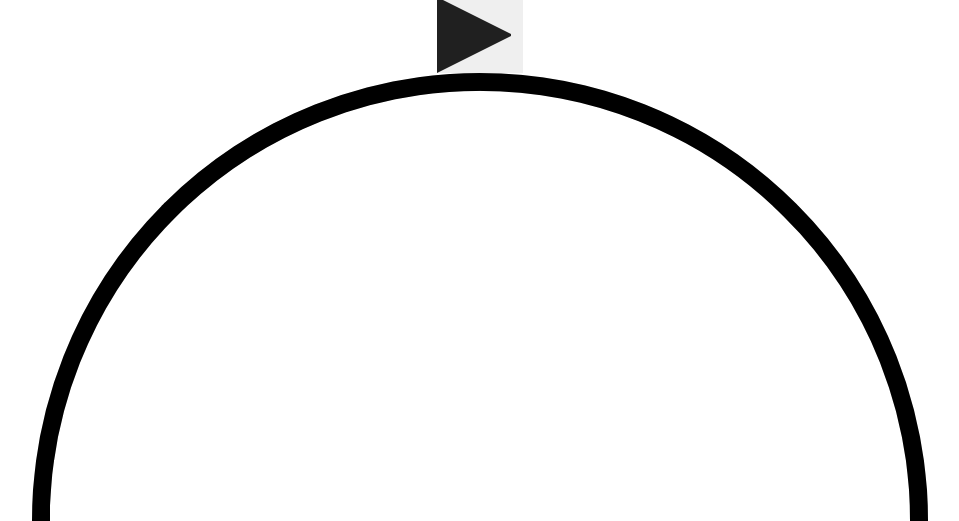
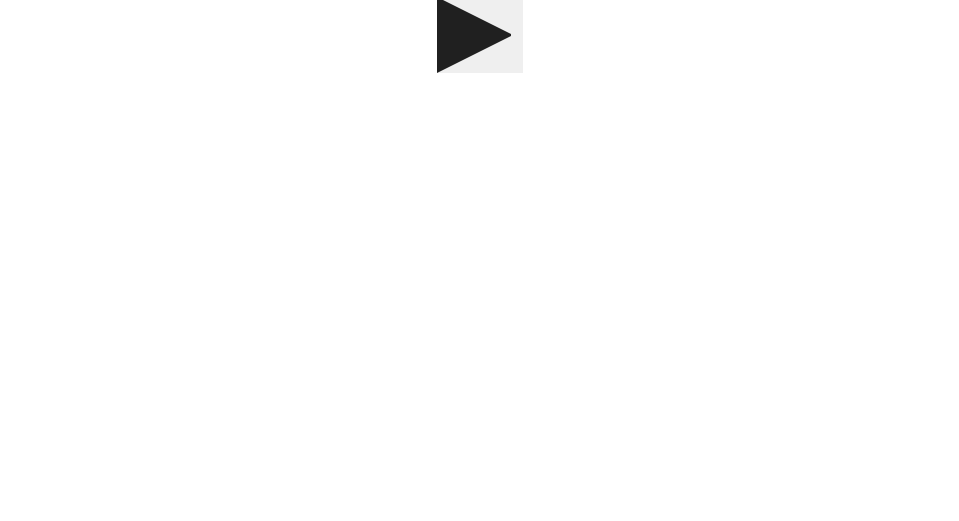
Before and after one commit to zackcarlson/pomodoro, a plain HTML site: page index.html in a window 1280 px wide. Shown: the part 279-800 px from the top of the page, without its empty margins (160-1119 px from the left). Drawn offline with nearby package versions, Linux system fonts and the light colour scheme.

Commit message:
Remove progress bar

```diff
--- a/index.html
+++ b/index.html
@@ -31,13 +31,6 @@
     </button>
     <button id="pause">
     </button>
-  </div>
-
-  <div id="countdown">
-    <svg viewBox="0 0 100 100" xmlns="http://www.w3.org/2000/svg">
-      <circle id="progress-shadow" cx="50" cy="50" r="49" fill="none" stroke="#e6e6e6" stroke-width="2" />
-      <circle id="progress-overlay" r="49" cx="50" cy="50"></circle>
-    </svg>
   </div>
 
   <div class="modal fade" id="customizeModal" tabindex="-1" role="dialog" aria-labelledby="" aria-hidden="true">
@@ -74,10 +67,10 @@
   </div>
 
   <script src="https://code.jquery.com/jquery-3.3.1.min.js" integrity="sha256-FgpCb/KJQlLNfOu91ta32o/NMZxltwRo8QtmkMRdAu8=" crossorigin="anonymous"></script>
-  <script src="./index.js"></script>
   <script src="https://code.jquery.com/jquery-3.2.1.slim.min.js" integrity="sha384-KJ3o2DKtIkvYIK3UENzmM7KCkRr/rE9/Qpg6aAZGJwFDMVNA/GpGFF93hXpG5KkN" crossorigin="anonymous"></script>
   <script src="https://cdnjs.cloudflare.com/ajax/libs/popper.js/1.12.9/umd/popper.min.js" integrity="sha384-ApNbgh9B+Y1QKtv3Rn7W3mgPxhU9K/ScQsAP7hUibX39j7fakFPskvXusvfa0b4Q" crossorigin="anonymous"></script>
   <script src="https://maxcdn.bootstrapcdn.com/bootstrap/4.0.0/js/bootstrap.min.js" integrity="sha384-JZR6Spejh4U02d8jOt6vLEHfe/JQGiRRSQQxSfFWpi1MquVdAyjUar5+76PVCmYl" crossorigin="anonymous"></script>
+  <script src="./index.js"></script>
 </body>
 
 </html>
```
